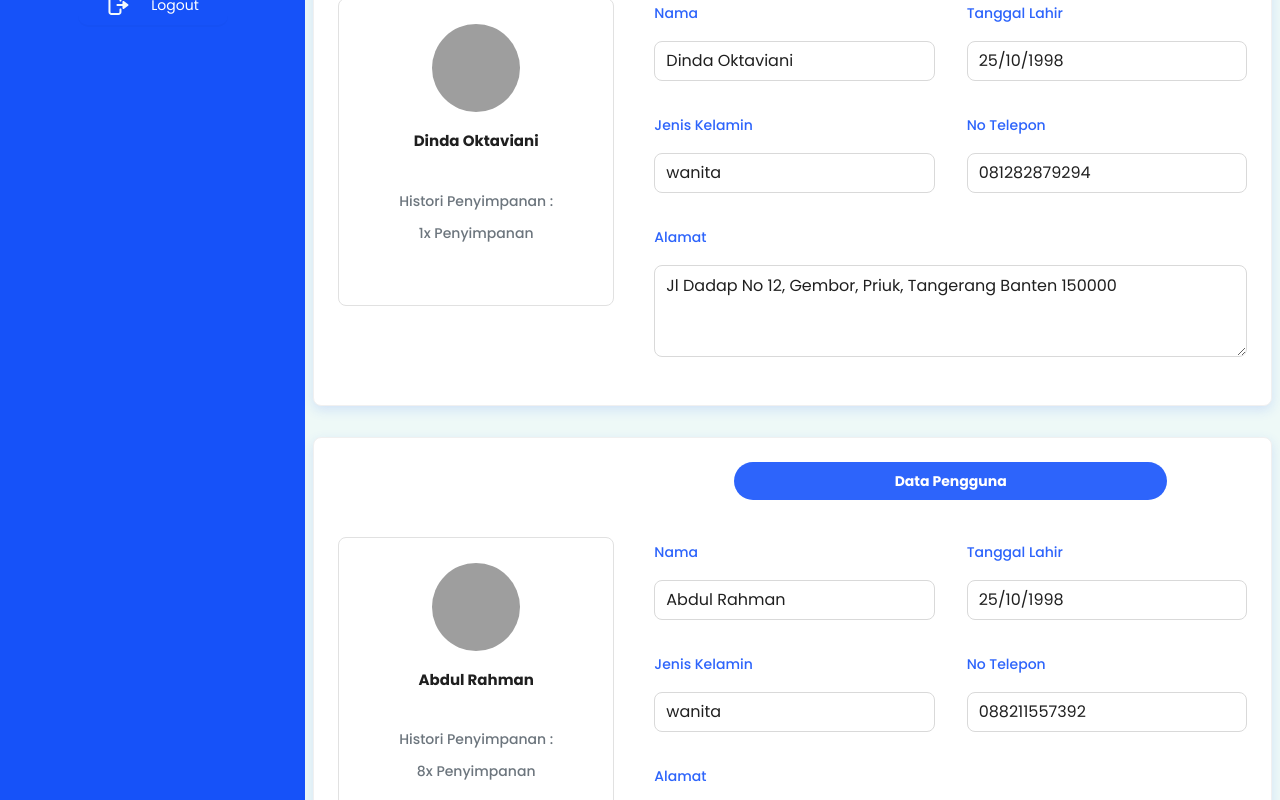
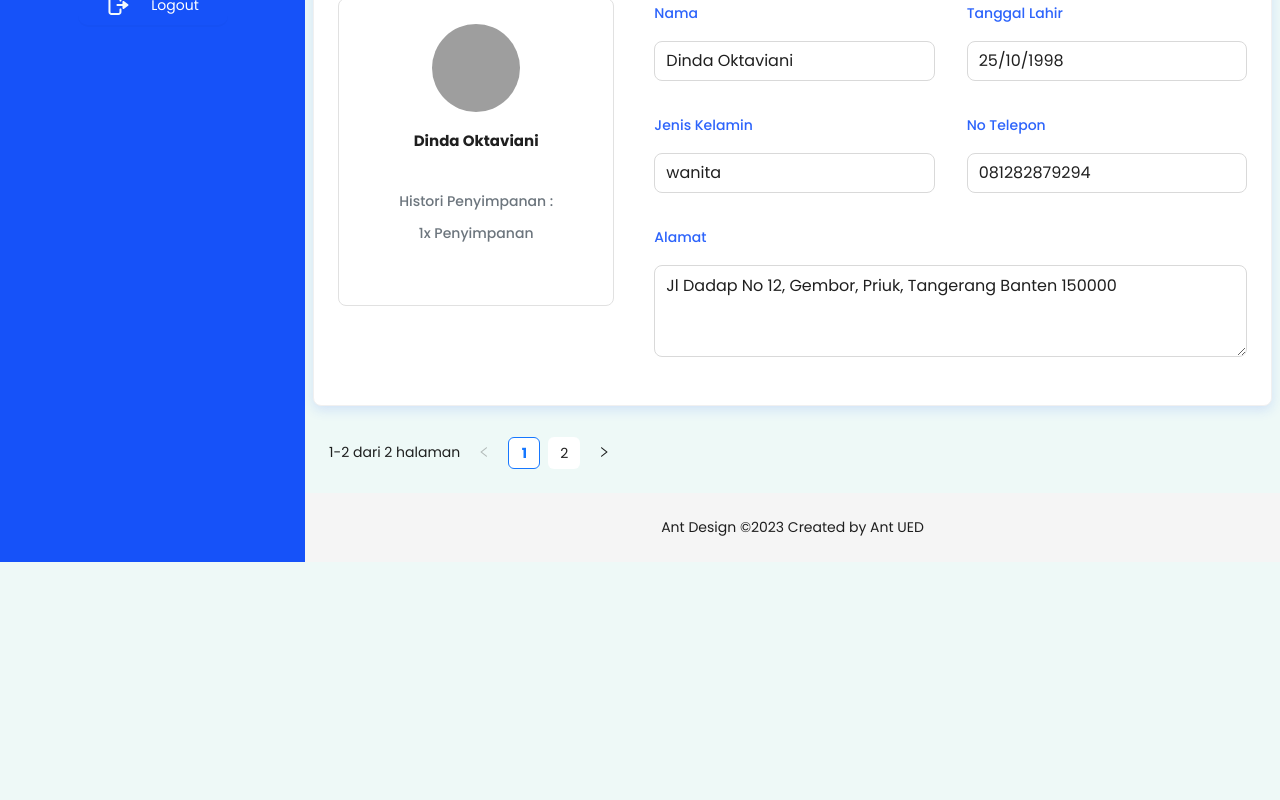
Before and after one commit to Project-Capstone-Group-16/React_Kelompok-16, a React (Vite) app: page /kelola-akun in a window 1280 px wide. Shown: the part 775-1575 px from the top of the page. After the commit the page ends 1337 px from the top, so only its background shows below. Built offline with nearby package versions, Linux system fonts and the light colour scheme; sample sign-in values are in the browser's storage; grey boxes are pictures that could not be loaded.

Commit message:
update kelola akun

```diff
--- a/src/pages/kelolaAkun/index.jsx
+++ b/src/pages/kelolaAkun/index.jsx
@@ -1,23 +1,22 @@
-import React, { useState } from 'react'
+import { UploadOutlined } from '@ant-design/icons'
 import {
-  Row,
+  Avatar,
+  Button,
+  Card,
   Col,
-  Space,
-  Radio,
-  Card,
-  Avatar,
+  DatePicker,
   Form,
   Input,
-  DatePicker,
+  Modal,
+  Pagination,
+  Radio,
+  Row,
   Select,
-  Pagination,
-  Button,
-  Modal,
+  Space,
   Upload,
-  message,
 } from 'antd'
-import { EnvironmentFilled, UploadOutlined } from '@ant-design/icons'
-import { DATA_PENGGUNA, DATA_PEGAWAI } from './constanst'
+import React, { useState } from 'react'
+import { DATA_PEGAWAI, DATA_PENGGUNA } from './constanst'
 import styles from './styles.module.css'
 
 const KelolaAkun = () => {
@@ -27,6 +26,12 @@ const KelolaAkun = () => {
   const [openModal, setOpenModal] = useState(false)
   const [rowData, setRowData] = useState()
   const [isEdit, setIsEdit] = useState(false)
+  const [page, setPage] = useState(1)
+  const start = (page - 1) * 2
+  const end = page * 2
+  const handlePaginate = (value) => {
+    setPage(value)
+  }
 
   // Regex Validasi
   const phoneNumberRegex = /^(^\+62\s?|^0)(\d{3,4}-?){2}\d{3,4}$/
@@ -119,7 +124,7 @@ const KelolaAkun = () => {
 
       {section === 'pengguna' ? (
         <section id="section-pengguna">
-          {DATA_PENGGUNA?.map((data, index) => (
+          {DATA_PENGGUNA?.slice(start, end)?.map((data, index) => (
             <Row key={index} gutter={32} className={styles['row-pengguna']}>
               <Card bordered={true} className={styles['card-data-pengguna']}>
                 <Row gutter={[40]} align="middle">
@@ -188,7 +193,14 @@ const KelolaAkun = () => {
           ))}
 
           <div className={styles['pagination-wrap']}>
-            <Pagination defaultCurrent={1} total={50} />
+            <Pagination
+              defaultCurrent={1}
+              total={DATA_PENGGUNA?.length}
+              pageSize={2}
+              onChange={handlePaginate}
+              showTotal={(total, range) => `${range[0]}-${range[1]} dari ${Math.ceil(total / 2)} halaman `}
+              showSizeChanger={false}
+            />
           </div>
         </section>
       ) : (
@@ -339,7 +351,7 @@ const KelolaAkun = () => {
             </Modal>
           </Row>
 
-          {DATA_PEGAWAI?.map((data, index) => (
+          {DATA_PEGAWAI?.slice(start, end)?.map((data, index) => (
             <Row key={index} gutter={32} className={styles['row-pegawai']}>
               <Card bordered={true} className={styles['card-data-pegawai']}>
                 <Row gutter={[40]} align="middle">
@@ -424,7 +436,14 @@ const KelolaAkun = () => {
           ))}
 
           <div className={styles['pagination-wrap']}>
-            <Pagination defaultCurrent={1} total={50} />
+            <Pagination
+              defaultCurrent={1}
+              total={DATA_PEGAWAI?.length}
+              pageSize={2}
+              onChange={handlePaginate}
+              showTotal={(total, range) => `${range[0]}-${range[1]} dari ${Math.ceil(total / 2)} halaman `}
+              showSizeChanger={false}
+            />
           </div>
         </section>
       )}
```
